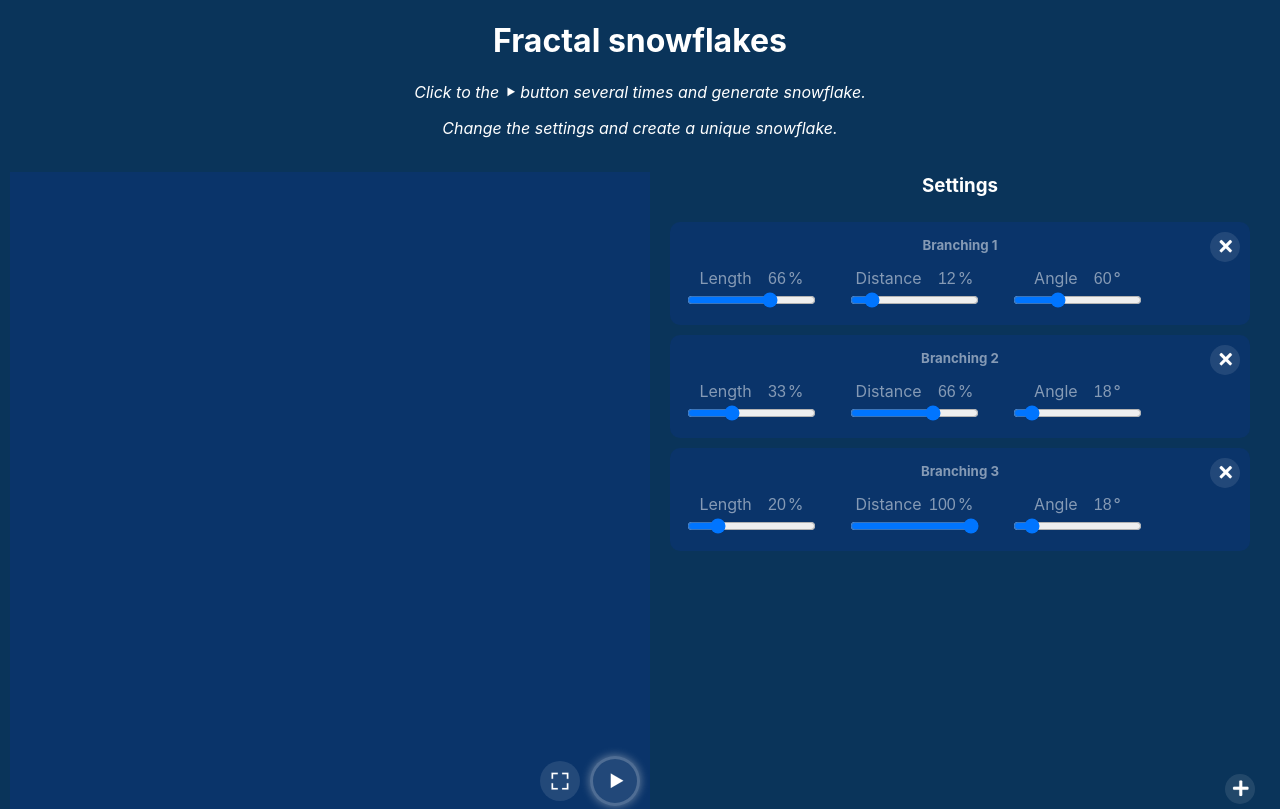
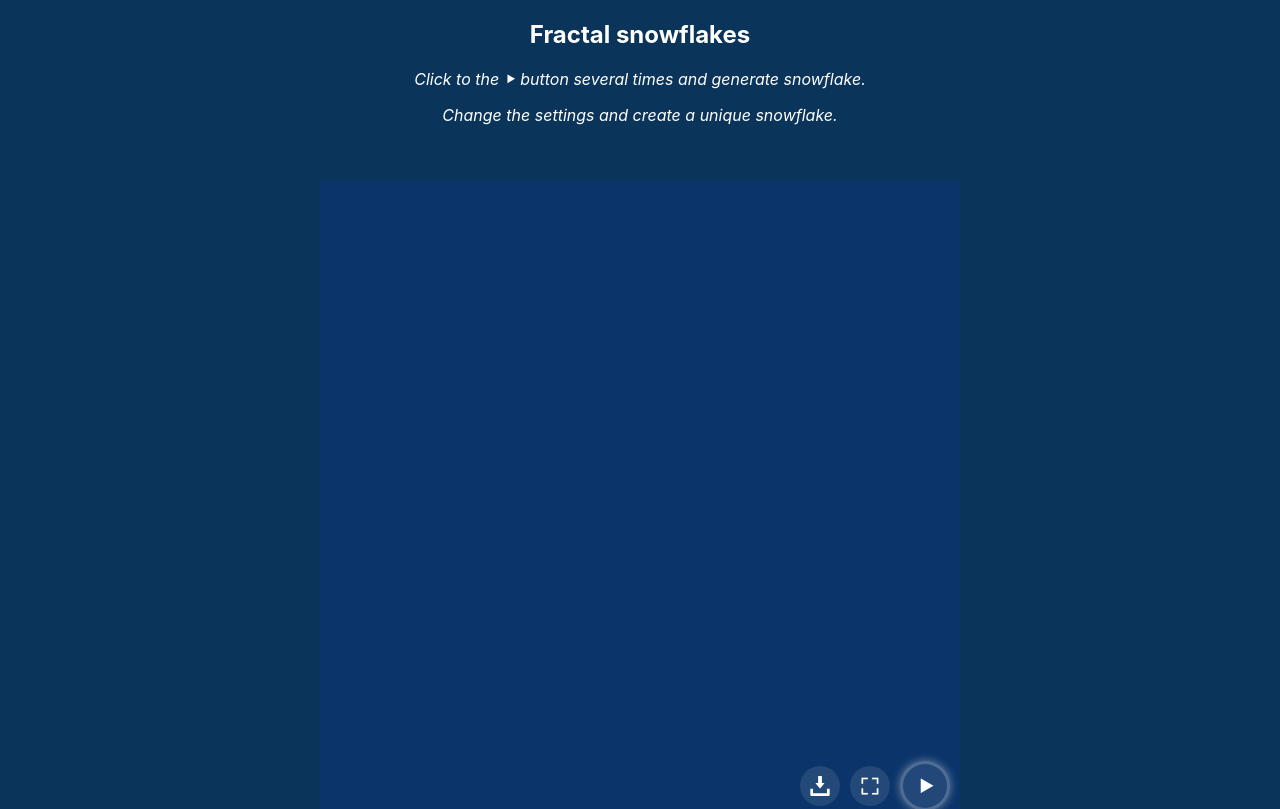
Before and after one commit to PMerka/snowflake, a React (Create React App) app: page / in a window 1280 px wide. Shown: the top 809 px of the page. Built offline with nearby package versions, Linux system fonts and the light colour scheme.

Commit message:
+ Download button, fullscrean usestate

```diff
--- a/src/App.css
+++ b/src/App.css
@@ -8,24 +8,21 @@ body, html {
 }
 
 .main{
-  height: 85vh;
-  width: 100%;
   display: flex;
   align-items: center;
   justify-content: center;
+  padding: 40px;
+  flex-wrap: wrap;
+  gap: 20px;
 }
 
 #settings{
   background-color: rgb(10, 52, 90);
   height: 80vmin;
   width: 100%;
-  flex-basis: 620px;
+  max-width: 620px;
+  min-height: 400px;
   position: relative;
-  /*border: solid;
-  display: flex;
-  align-items: center;
-  justify-content: center;
-  border: solid;*/
 }
 
 #description{
@@ -52,8 +49,14 @@ button:hover{
 
 .controlElements{
   display: flex;
-  flex-direction: row;
+  flex-direction: column;
   gap: 30px;
+}
+
+@media (min-width: 620px){
+  .controlElements{
+    flex-direction: row;
+  }
 }
 
 .controlElement{
@@ -149,8 +152,6 @@ h5{
   text-align: center;
 }
 
-
-
 #main-canvas{
   margin: 0;
   width: 80vmin;
@@ -158,8 +159,21 @@ h5{
   background-color: rgb(10, 52, 106);
 }
 
+:fullscreen #main-canvas{
+  width: 100vmin;
+}
+
 .canvas-relative{
   position: relative;
+  align-items: center;
+  background-color: rgb(10, 52, 106);
+}
+
+#download{
+  width: 40px;
+  position: absolute;
+  right: 120px;
+  bottom: 15px;
 }
 
 #fullscrean{
@@ -193,8 +207,8 @@ input[type=number] {
 }
 
 ::-webkit-scrollbar {
-  width: 0.5vw;
-  height: 0.5vw;
+  width: 10px;
+  height: 10px
 }
 
 ::-webkit-scrollbar-track {
--- a/src/App.js
+++ b/src/App.js
@@ -3,10 +3,9 @@ import "./App.css";
 import Canvas from "./components/Canvas";
 import useSettings from "./useSettings";
 import Constrols from "./components/Constrols";
-import PlayImg from "./components/play.svg";
-import Full from "./components/fullscrean.svg";
 import { Drawing } from "./logic/snowflakeGenerator";
 import { defaultSettings } from "./default_setting";
+import Header from "./components/Header";
 
 export default function Home() {
   const canvasRef = useRef(null);
@@ -19,10 +18,6 @@ export default function Home() {
     await draw.current.update(settings);
   };
 
-  const fullScreen = () => {
-    canvasRef.current.requestFullscreen();
-  };
-
   useEffect(() => {
     const canvas = canvasRef.current;
     canvasRef.current.width = 8000;
@@ -30,38 +25,21 @@ export default function Home() {
     const ctx = canvasRef.current.getContext("2d");
     ctx.translate(canvas.width / 2, canvas.height / 2);
     ctx.strokeStyle = "rgba(240, 240, 240, 0.1)";
-    ctx.lineWidth = 40;
+    ctx.lineWidth = 20;
     draw.current = new Drawing(ctx, 1600, setStatus);
   }, []);
 
   return (
     <div>
-      <h1>Fractal snowflakes</h1>
-      <div id="description">
-        <p>
-          {" "}
-          Click to the <img style={{ width: 12 }} src={PlayImg} alt="" /> button
-          several times and generate snowflake.{" "}
-        </p>
-        <p>Change the settings and create a unique snowflake. </p>
-      </div>
+      <Header/>
 
       <div className="main">
-        <div className="canvas-relative">
-          <Canvas canvasRef={canvasRef}></Canvas>
-
-          <button id="fullscrean" onClick={() => fullScreen()}>
-            <img style={{ width: 20 }} src={Full} alt="" />
-          </button>
-
-          {!status ? (
-            <button id="start" onClick={() => drawNext(settings)}>
-              <img style={{ width: 20 }} src={PlayImg} alt="" />
-            </button>
-          ) : (
-            <div className="loader"></div>
-          )}
-        </div>
+        <Canvas
+          canvasRef={canvasRef}
+          status={status}
+          drawNext={drawNext}
+          settings={settings}
+        />
 
         <Constrols
           settings={settings}
--- a/src/components/Canvas.jsx
+++ b/src/components/Canvas.jsx
@@ -1,10 +1,54 @@
-import React, { useEffect, useRef } from 'react'
+import PlayImg from "./play.svg";
+import Full from "./fullscrean.svg";
+import Download from "./download.svg"
+import React from 'react'
+import { useRef } from "react";
+import { useState } from "react";
 
-export default function Canvas({canvasRef, canvasWrapperRef}) {
-    return (
-    <div>
-      <canvas ref={canvasRef} id="main-canvas">
-      </canvas>
-    </div>
-  )
+export default function Canvas({canvasRef, status, drawNext, settings}) {
+  const canvasElementRef = useRef(null)
+  const [isFullscreen, setIsFullscreen]  = useState(false)
+
+  const fullScreen = () => {
+    console.log(isFullscreen)
+    if (!isFullscreen){
+          canvasElementRef.current.requestFullscreen();
+          setIsFullscreen(true)
+          return
+    }
+    document.webkitExitFullscreen()
+    setIsFullscreen(false)
+  };
+
+  const download = () => {
+      const link = document.createElement('a');
+      link.download = 'snowFlake.png';
+      link.href = canvasRef.current.toDataURL()
+      link.click();
+  }
+
+  return (
+    <div ref={canvasElementRef} className="canvas-relative">
+        <div style={{widht: "100%", display: "flex", justifyContent: "center"}}>
+          <canvas ref={canvasRef} id="main-canvas">
+          </canvas>
+        </div>
+
+        <button id="download" onClick={() => download()}>
+          <img style={{ width: 20 }} src={Download} alt="" />
+        </button>
+
+        <button id="fullscrean" onClick={() => fullScreen()}>
+          <img style={{ width: 20 }} src={Full} alt="" />
+        </button>
+
+        {!status ? (
+          <button id="start" onClick={() => drawNext(settings)}>
+            <img style={{ width: 20 }} src={PlayImg} alt="" />
+          </button>
+        ) : (
+          <div className="loader"></div>
+        )}
+  </div>
+)
 }
--- a/src/components/Constrols.jsx
+++ b/src/components/Constrols.jsx
@@ -114,6 +114,7 @@ export default function Constrols({
       })}
       </div>
 
+
       <button id="add-btn" onClick={() => addSetting()}>
         <img style={{width: 20}} src={Add} alt=""/>
       </button>
--- /dev/null
+++ b/src/components/Header.jsx
@@ -0,0 +1,19 @@
+import PlayImg from "./play.svg";
+
+function Header() {
+  return (
+    <nav>
+      <h1>Fractal snowflakes</h1>
+      <div id="description">
+        <p>
+          {" "}
+          Click to the <img style={{ width: 12 }} src={PlayImg} alt="" /> button
+          several times and generate snowflake.{" "}
+        </p>
+        <p>Change the settings and create a unique snowflake. </p>
+      </div>
+    </nav>
+  );
+}
+
+export default Header;
```
Also changed, not shown: src/components/download.svg (added).
